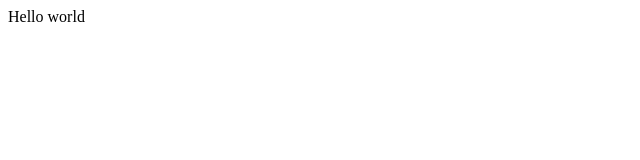
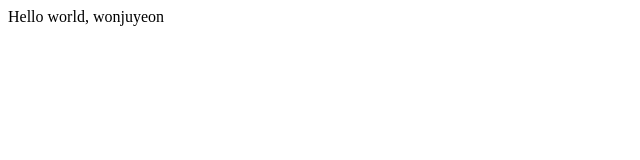
Before and after one commit to wonjuyeon/opentutorials-wonjuyeon, a plain HTML site: page index.html in a window 1280 px wide. Shown: the full height of the page, 0-640 px from the left. Drawn offline with Linux system fonts and the light colour scheme.

Commit message:
change index.html

```diff
--- a/index.html
+++ b/index.html
@@ -19,6 +19,6 @@
 	</head>
 
 	<body>
-		Hello world
+		Hello world, wonjuyeon
 	</body>
 </html>
```
